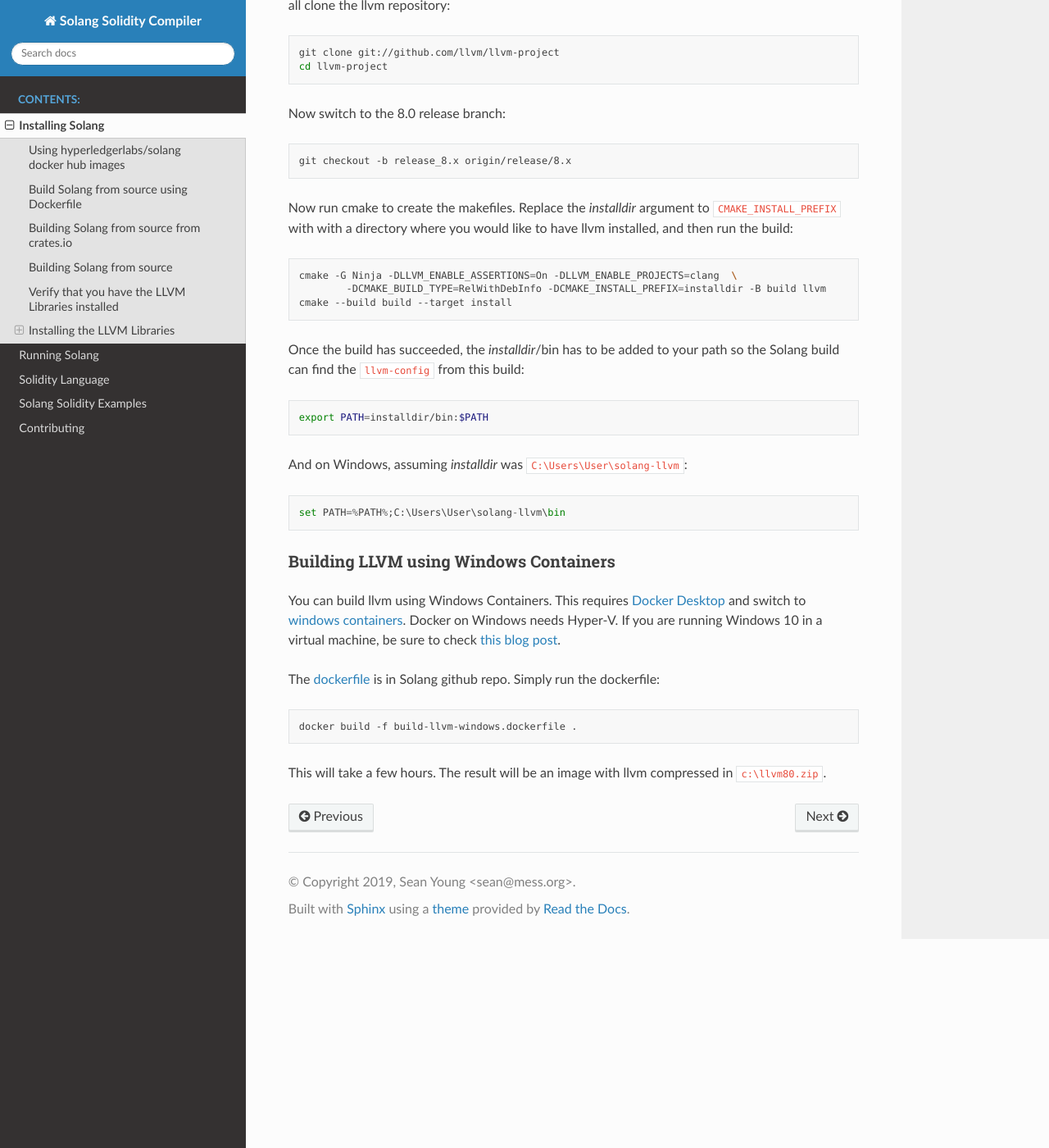
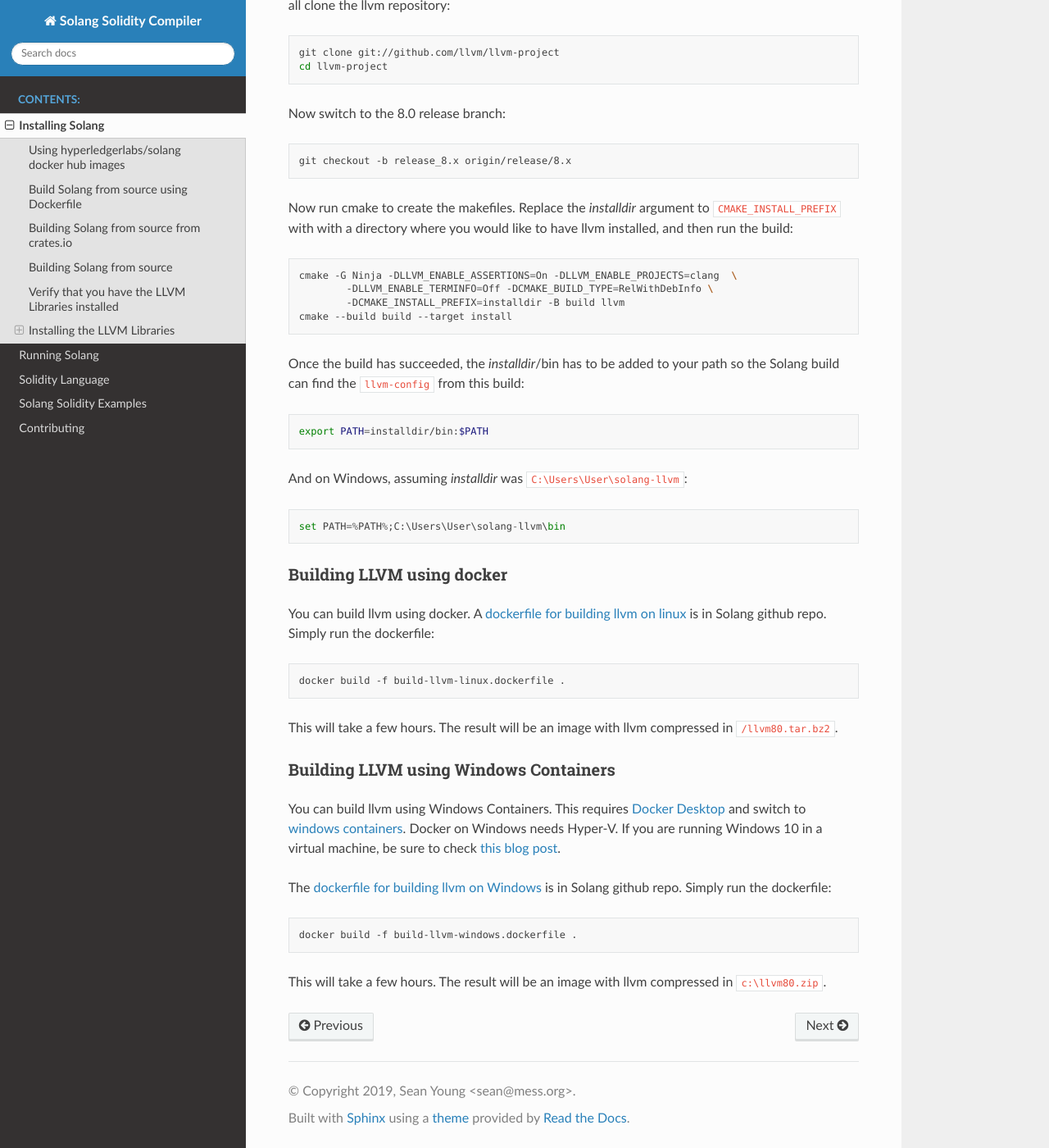
Before and after one commit to hyperledger-solang/solang, a Sphinx documentation site: the page built from docs/installing.rst, in a window 1280 px wide and 1400 px high, scrolled down 3083 px. Shown: the whole window at 82% size. Built offline with Sphinx 7.4.7 and the Read the Docs theme 2.0.0, drawn with Linux system fonts in a browser that asks for light colours.

Commit message:
Build llvm on linux using docker
Note that llvm should be built with LLVM_ENABLE_TERMINFO=Off so that the
release binary does not depend on libtinfo.so.6. This should make the
binary portable between Fedora and Ubuntu.

Signed-off-by: Sean Young <sean@mess.org>

```diff
--- a/docs/installing.rst
+++ b/docs/installing.rst
@@ -169,7 +169,8 @@ Now run cmake to create the makefiles. Replace the *installdir* argument to ``CM
 .. code-block:: bash
 
 	cmake -G Ninja -DLLVM_ENABLE_ASSERTIONS=On -DLLVM_ENABLE_PROJECTS=clang  \
-		-DCMAKE_BUILD_TYPE=RelWithDebInfo -DCMAKE_INSTALL_PREFIX=installdir -B build llvm
+		-DLLVM_ENABLE_TERMINFO=Off -DCMAKE_BUILD_TYPE=RelWithDebInfo \
+		-DCMAKE_INSTALL_PREFIX=installdir -B build llvm
 	cmake --build build --target install
 
 Once the build has succeeded, the *installdir*/bin has to be added to your path so the
@@ -185,6 +186,19 @@ And on Windows, assuming *installdir* was ``C:\Users\User\solang-llvm``:
 
 	set PATH=%PATH%;C:\Users\User\solang-llvm\bin
 
+Building LLVM using docker
+__________________________
+
+You can build llvm using docker. A `dockerfile for building llvm on linux <https://github.com/hyperledger-labs/solang/blob/master/scripts/build-llvm-linux.dockerfile>`_
+is in Solang github repo. Simply run the dockerfile:
+
+.. code-block:: bash
+
+	docker build -f build-llvm-linux.dockerfile .
+
+This will take a few hours. The result will be an image with llvm compressed in ``/llvm80.tar.bz2``.
+
+
 Building LLVM using Windows Containers
 ______________________________________
 
@@ -193,7 +207,7 @@ and switch to `windows containers <https://docs.docker.com/docker-for-windows/#s
 Docker on Windows needs Hyper-V. If you are running Windows 10 in a virtual machine, be sure to check
 `this blog post <https://www.mess.org/2020/06/22/Hyper-V-in-KVM/>`_.
 
-The `dockerfile <https://github.com/hyperledger-labs/solang/blob/master/scripts/build-llvm-windows.dockerfile>`_
+The `dockerfile for building llvm on Windows <https://github.com/hyperledger-labs/solang/blob/master/scripts/build-llvm-windows.dockerfile>`_
 is in Solang github repo. Simply run the dockerfile:
 
 .. code-block:: bash
```
Also changed, not shown: 1 other file.
